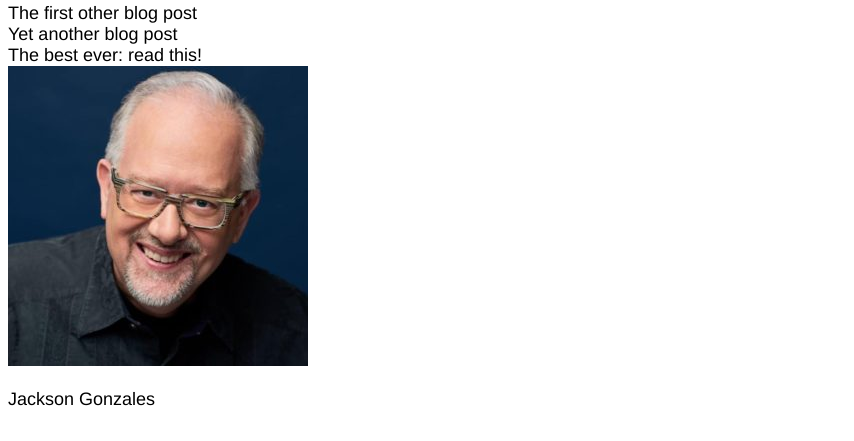
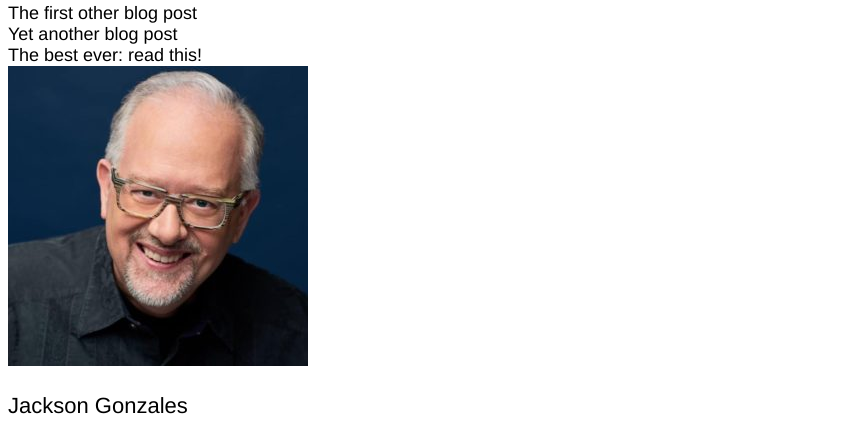
Before and after one commit to arnold-martinez/website-blog-post, a plain HTML site: page index.html in a window 1280 px wide. Shown: the part 1168-1609 px from the top of the page, without its empty margins (0-854 px from the left). Drawn offline with Linux system fonts and the light colour scheme.

Commit message:
CHAPTER 3: classes and ID's

```diff
--- a/style.css
+++ b/style.css
@@ -15,6 +15,10 @@ h2 {
     font-size: 25px;
 }
 
-p {
+.main-text {
     text-align: justify;
 }
+
+.author-text {
+    font-size: 22px;
+}
```
Also changed, not shown: index.html (+3 -3 lines).
